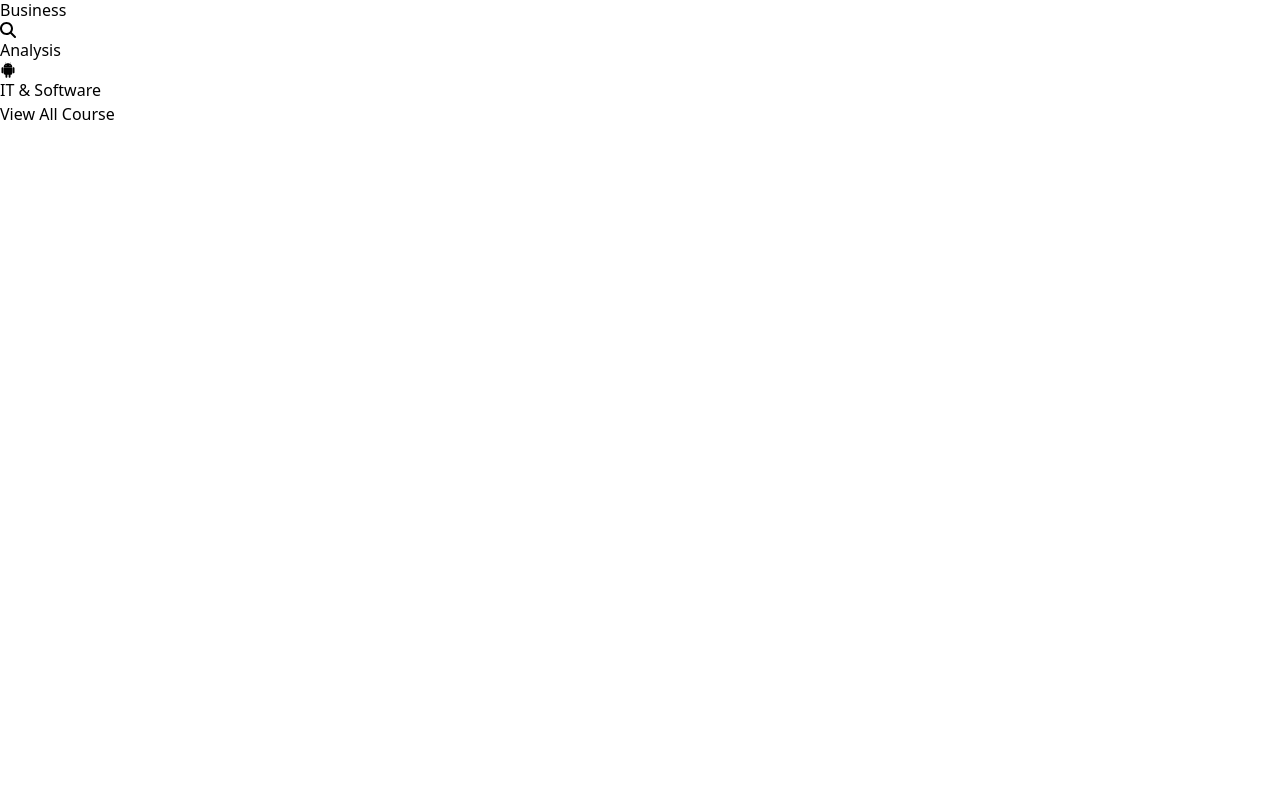
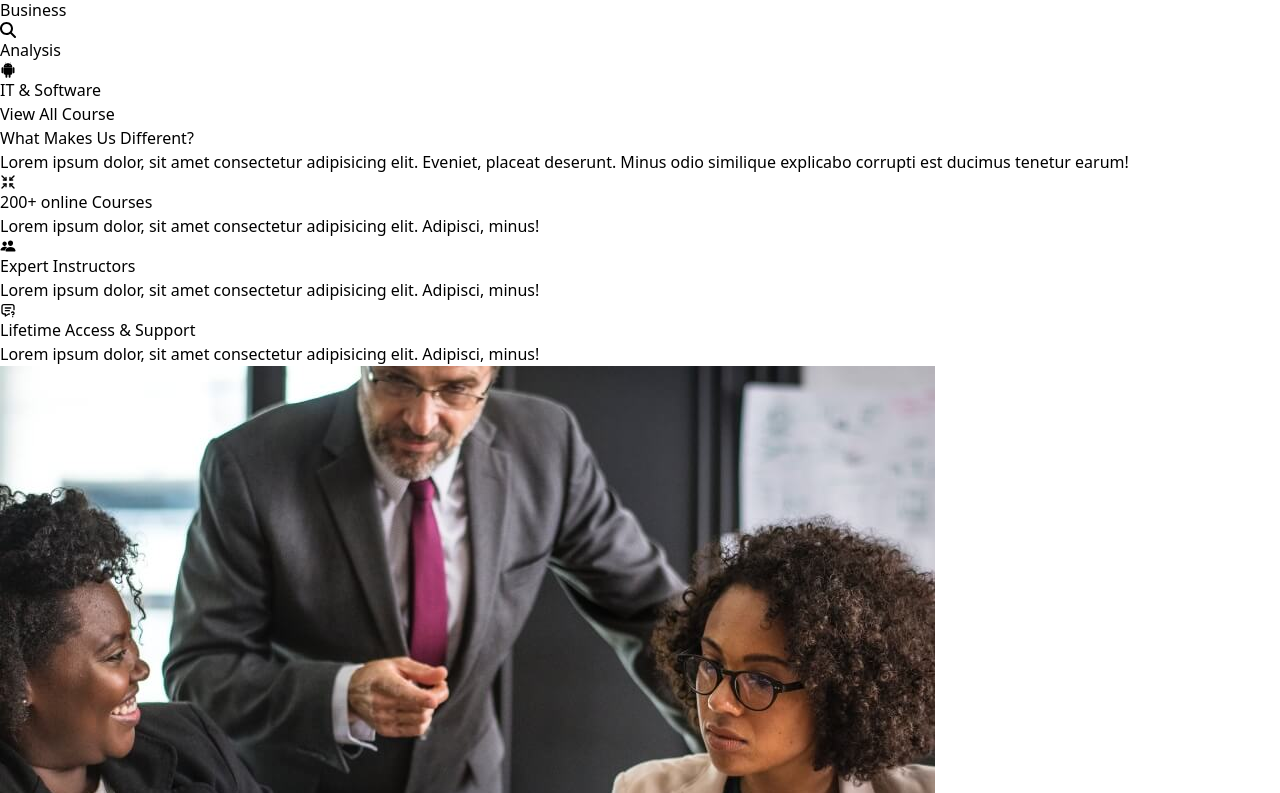
Before and after one commit to ShekRasel/Education-site, a React (Vite) app: page / in a window 1280 px wide. Shown: the part 8147-8940 px from the top of the page. Before the commit the page ends 8273 px from the top, so only its background shows below. Built offline with nearby package versions, Linux system fonts and the light colour scheme.

Commit message:
new component exceptional jsx

```diff
--- a/src/App.jsx
+++ b/src/App.jsx
@@ -5,6 +5,7 @@ import LearnSkill from './Components/LearnSkill'
 import Course from './Components/Course'
 import OnlineLearn from './Components/OnlineLearn'
 import Catagories from './Components/Catagories'
+import Exceptional from './Components/Exceptional'
 
 function App() {
   return (
@@ -15,6 +16,7 @@ function App() {
         <Course/>
         <OnlineLearn/>
         <Catagories/>
+        <Exceptional/>
     </div>
   )
 }
--- /dev/null
+++ b/src/Components/Exceptional.jsx
@@ -0,0 +1,133 @@
+import React, { useRef, useState } from 'react';
+import { TbArrowsMinimize } from "react-icons/tb";
+import { IoPeople } from "react-icons/io5";
+import { TbMessageQuestion } from "react-icons/tb";
+import { FiPlay } from "react-icons/fi";
+import { IoCloseSharp } from "react-icons/io5"; // Close icon
+
+function Exceptional() {
+  const videoRef = useRef(null);
+  const [videoVisible, setVideoVisible] = useState(false);
+  const [modalActive, setModalActive] = useState(false); // For smooth modal appearance
+
+  // Function to play the video and open modal
+  const handlePlay = () => {
+    setVideoVisible(true); // Show modal
+    setTimeout(() => {
+      setModalActive(true); // Trigger smooth transition
+    }, 100); // Delay to trigger the animation
+
+    if (videoRef.current) {
+      videoRef.current.play(); // Play video
+    }
+  };
+
+  // Function to close the modal
+  const handleClose = () => {
+    setModalActive(false); // Trigger fade-out and zoom-out effect
+    setTimeout(() => {
+      setVideoVisible(false); // Hide modal after animation completes
+    }, 300); // Duration should match the CSS transition duration
+
+    if (videoRef.current) {
+      videoRef.current.pause(); // Pause video when closing
+      videoRef.current.currentTime = 0; // Reset video time to 0
+    }
+  };
+
+  return (
+    <div className='mt-36 lg:flex items-center xl:gap-10 2xl:pr-60 p-4 md:p-0'>
+      <div className='md:px-12 order-2 lg:w-1/2'>
+        <h1 className='text-3xl md:text-5xl font-semibold'>What Makes Us Different?</h1>
+        <p className='text-xl mt-4'>
+          Lorem ipsum dolor, sit amet consectetur adipisicing elit. Eveniet, placeat deserunt.
+          Minus odio similique explicabo corrupti est ducimus tenetur earum!
+        </p>
+
+        {/* Feature sections */}
+        <div className='md:flex gap-6 mt-10 items-center'>
+          <div>
+            <span className=''><TbArrowsMinimize className='text-7xl p-4 border rounded-full shadow-lg'/></span>
+          </div>
+          <div>
+            <h1 className='text-2xl font-semibold'>200+ online Courses</h1>
+            <p className='text-xl mt-3 text-gray-400'>
+              Lorem ipsum dolor, sit amet consectetur adipisicing elit. Adipisci, minus!
+            </p>
+          </div>
+        </div>
+
+        <div className='md:flex gap-6 mt-4 items-center'>
+          <div>
+            <span className=''><IoPeople className='text-7xl p-4 border rounded-full shadow-lg'/></span>
+          </div>
+          <div>
+            <h1 className='text-2xl font-semibold'>Expert Instructors</h1>
+            <p className='text-xl mt-3 text-gray-400'>
+              Lorem ipsum dolor, sit amet consectetur adipisicing elit. Adipisci, minus!
+            </p>
+          </div>
+        </div>
+
+        <div className='md:flex gap-6 mt-4 items-center'>
+          <div>
+            <span className=''><TbMessageQuestion className='text-7xl p-4 border rounded-full shadow-lg'/></span>
+          </div>
+          <div>
+            <h1 className='text-2xl font-semibold'>Lifetime Access & Support</h1>
+            <p className='text-xl mt-3 text-gray-400'>
+              Lorem ipsum dolor, sit amet consectetur adipisicing elit. Adipisci, minus!
+            </p>
+          </div>
+        </div>
+      </div>
+
+      {/* Video section */}
+      <div className='relative mt-16 order-1 lg:w-1/2'>
+        {/* Background image */}
+        <img
+          src="images/video-bg.jpg"
+          alt="Background"
+          className='w-full h-auto'
+        />
+
+        {/* Play button */}
+        <button
+          className='p-4 rounded-full absolute z-30 top-1/2 left-1/2 transform -translate-x-1/2 -translate-y-1/2 hover:bg-neutral-400 transition-colors duration-500 ease-out'
+          onClick={handlePlay} // Open modal on play button click
+        >
+          <FiPlay className='text-orange-300 text-6xl md:text-8xl p-4 md:p-8 bg-white rounded-full'/>
+        </button>
+      </div>
+
+      {/* Fullscreen Modal for Video */}
+      {videoVisible && (
+        <div
+          className={`fixed inset-0 bg-black bg-opacity-90 flex justify-center items-center z-50 transition-opacity duration-300 ${modalActive ? 'opacity-100' : 'opacity-0'}`}
+        >
+          {/* Close button */}
+          <button
+            className='absolute top-5 right-5 text-white text-4xl p-2 hover:bg-gray-700 rounded-full'
+            onClick={handleClose} // Close modal on click
+          >
+            <IoCloseSharp />
+          </button>
+
+          {/* Video element with zoom-in effect */}
+          <video
+            ref={videoRef}
+            controls
+            width="80%"
+            height="auto"
+            className={`rounded-lg shadow-lg transform transition-transform duration-300 ${modalActive ? 'scale-100' : 'scale-75'}`} // Zoom-in effect
+            src="/public/video/istockphoto-1197800870-640_adpp_is.mp4" // Replace with your video file path
+          >
+            Your browser does not support the video tag.
+          </video>
+        </div>
+      )}
+    </div>
+  );
+}
+
+export default Exceptional;
```
Also changed, not shown: public/images/video-bg.jpg (added), 1 other file (tests, documents, lock files or other folders).
